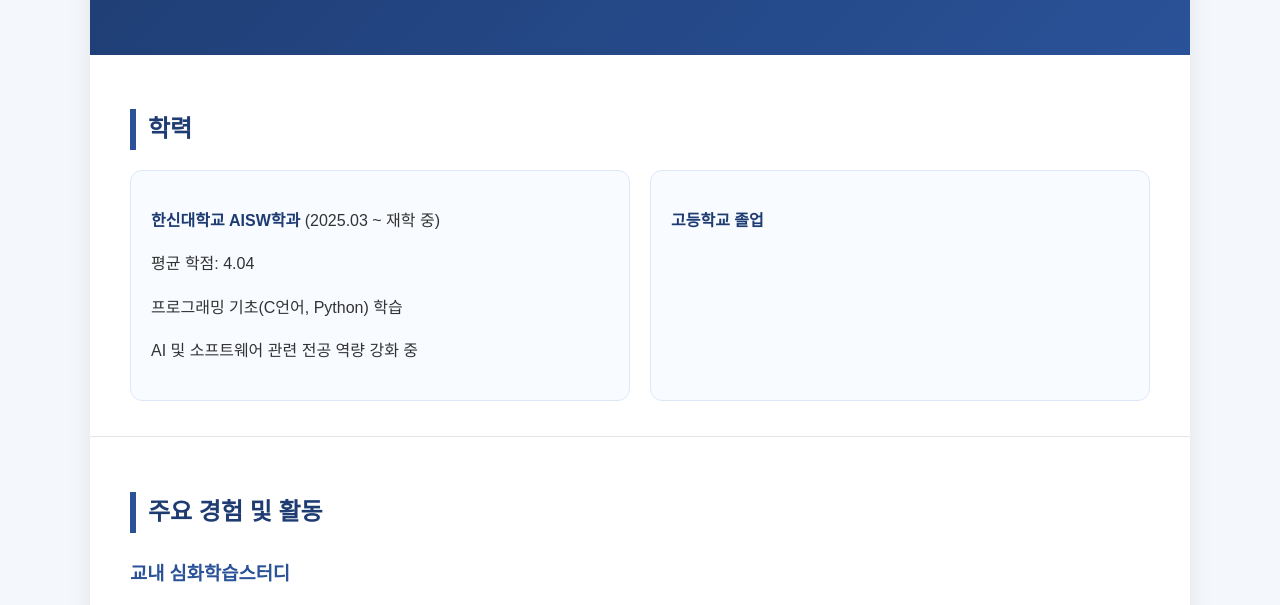
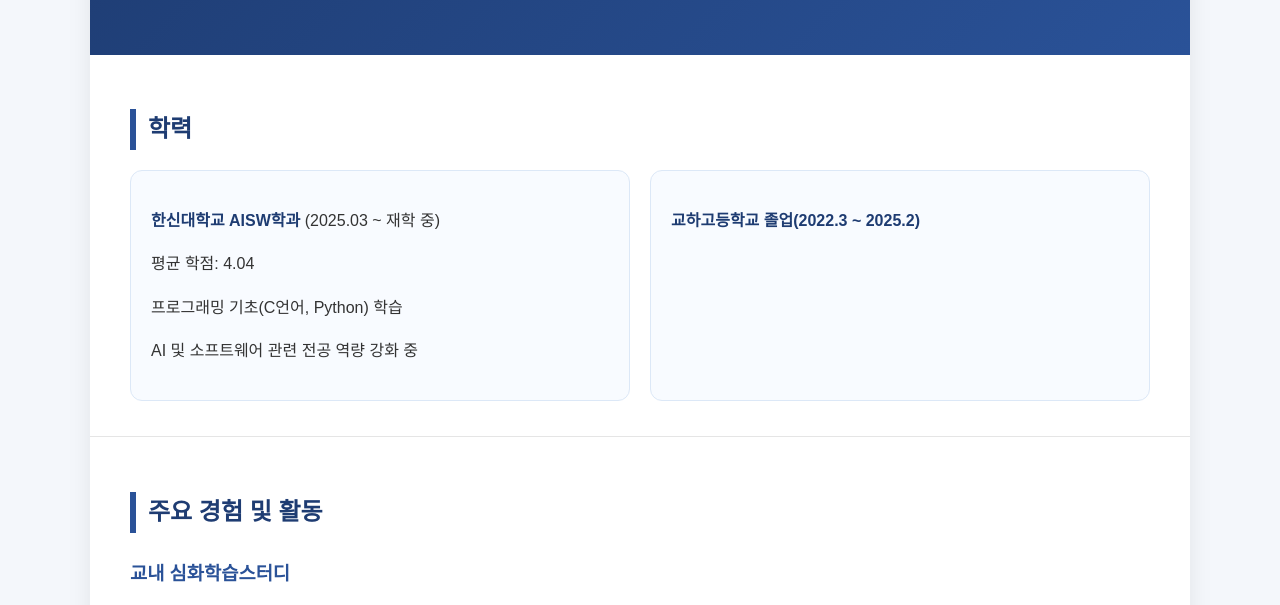
Before and after one commit to gongo1795/-resume, a plain HTML site: page index.html in a window 1280 px wide. Shown: the part 191-796 px from the top of the page. Drawn offline with Linux system fonts and the light colour scheme.

Commit message:
Update high school graduation information

```diff
--- a/index.html
+++ b/index.html
@@ -139,7 +139,7 @@
         <p>AI 및 소프트웨어 관련 전공 역량 강화 중</p>
       </div>
       <div class="card">
-        <p><span class="highlight">고등학교 졸업</span></p>
+        <p><span class="highlight">교하고등학교 졸업(2022.3 ~ 2025.2)</span></p>
       </div>
     </div>
   </section>
```
